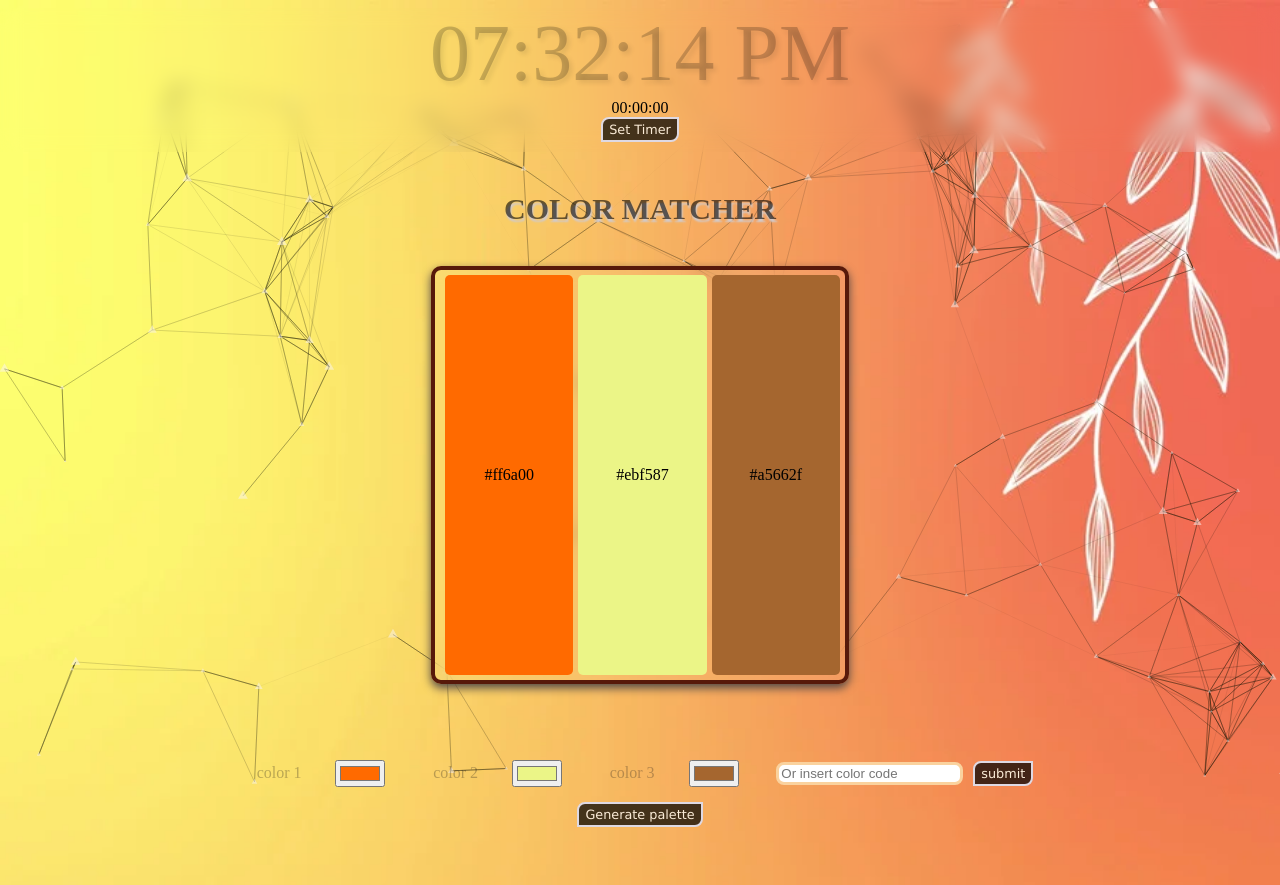
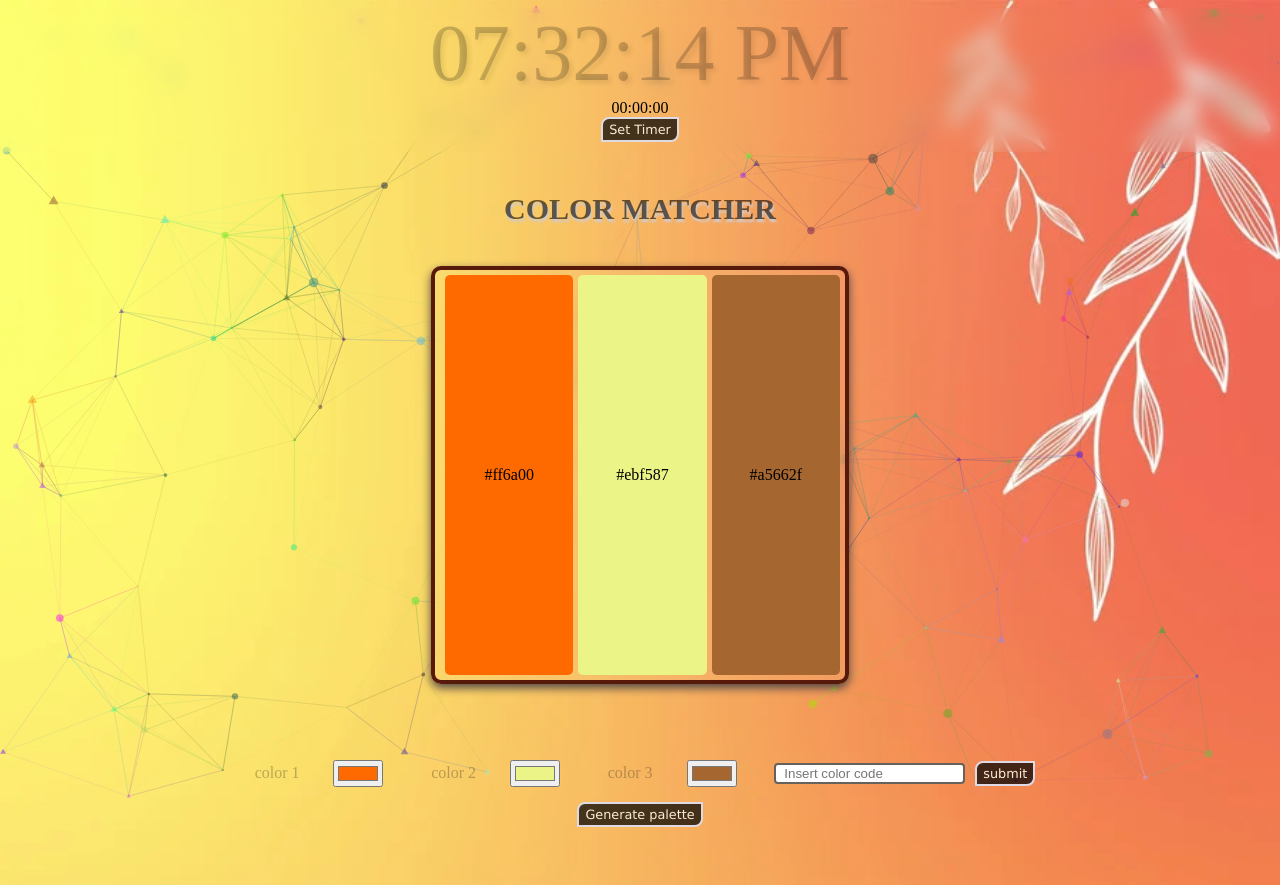
Before and after one commit to Natimu/ColorMatchMaker, a React (Vite) app: page / in a window 1280 px wide. Built offline with nearby package versions, Linux system fonts and the light colour scheme.

Commit message:
design update

```diff
--- a/src/colorSelector.jsx
+++ b/src/colorSelector.jsx
@@ -317,7 +317,7 @@ function SelectColor(){
                     <div className="color-in-text">
                             <input type="text"
                                 value={color_in_text} id="hex_color"
-                                placeholder="Or insert color code"
+                                placeholder="Insert color code"
                                 onChange={(e) => setColor(e.target.value)}/>
                             <button onClick={() => setColor0(color_in_text)}>submit</button>
                         </div>
--- a/src/index.css
+++ b/src/index.css
@@ -181,7 +181,7 @@ align-items: center;
 .input-container button:hover{
   background-color: rgb(250, 209, 156);
   color: black;
-  box-shadow: 5px 5px 13px blueviolet, -5px -5px 13px black;
+  box-shadow: 5px 5px 13px black, -5px -5px 13px rgb(218, 208, 228);
 }
 
 .input-container button:active{
@@ -208,8 +208,9 @@ align-items: center;
 }
 .color-in-text input{
   margin-right: 10px;
-  border-radius: 8px;
-  border: hsl(34, 90%, 80%) solid 3px;
+  border-radius: 4px;
+  border: hsl(37, 4%, 38%) solid 2px;
+  padding-left: 8px;
 
 }
 .color-in-text input:hover{
--- a/src/particlesBackground.jsx
+++ b/src/particlesBackground.jsx
@@ -20,7 +20,7 @@ function ParticlesBackground() {
       id="tsparticles"
       options={{
         background: {
-          color: { value:"" }, // background color
+          color: { value:"" },
         },
         fpsLimit: 20,
         interactivity: {
@@ -34,12 +34,16 @@ function ParticlesBackground() {
           },
         },
         particles: {
-          color: { value: "#f9f4f1ff" },
-          links: { color: "#141502ff", distance: 150, enable: true, opacity: 0.5, width: 1 },
+          color: { value: "random",
+                        animation: {
+                        enable: true,
+                        speed: 200,
+                        sync: false}},
+          links: { color: "random", distance: 150, enable: true, opacity: 0.3, width: 1 },
           move: { enable: true, speed: 1 },
-          number: { value: 200, density: { enable: true, area: 800 } },
+          number: { value: 250, density: { enable: true, area: 800 } },
           opacity: { value: 0.5 },
-          shape: { type: "triangle" },
+          shape: { type: ["triangle", "circle"] },
           size: { value: { min: 1, max: 5 } },
         },
         detectRetina: true,
```
